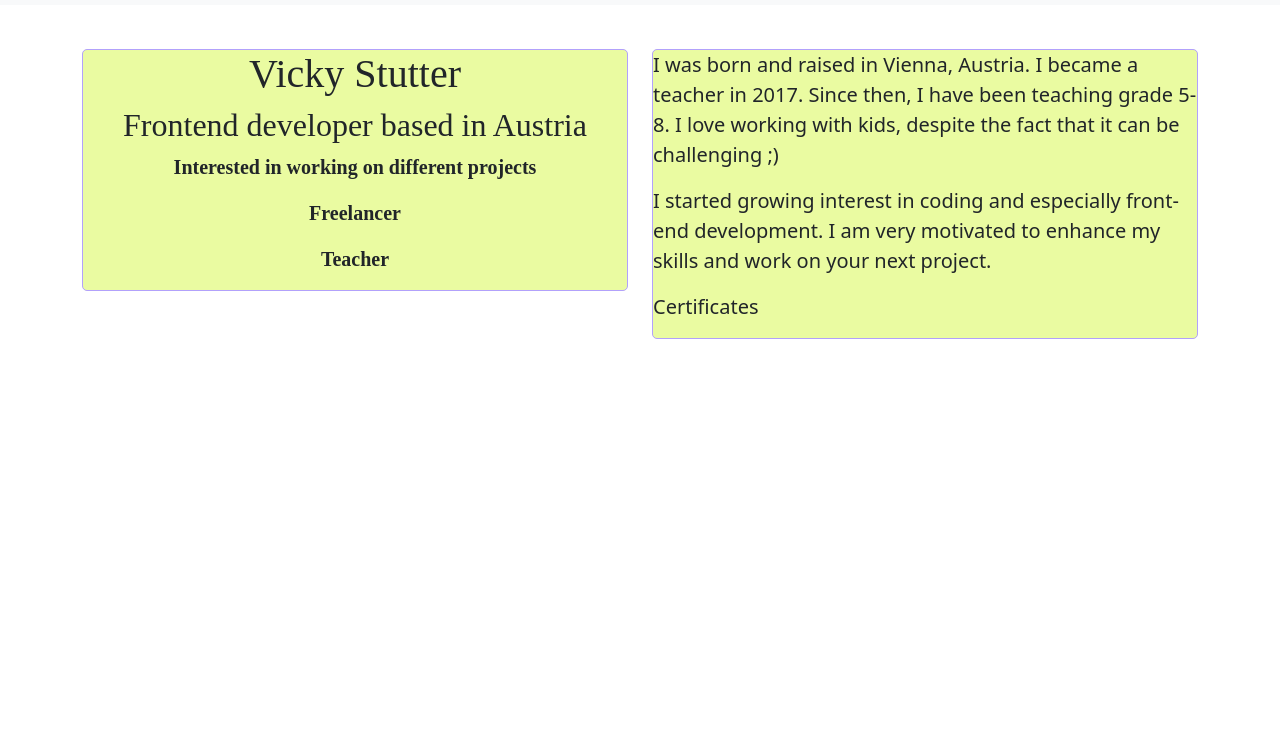
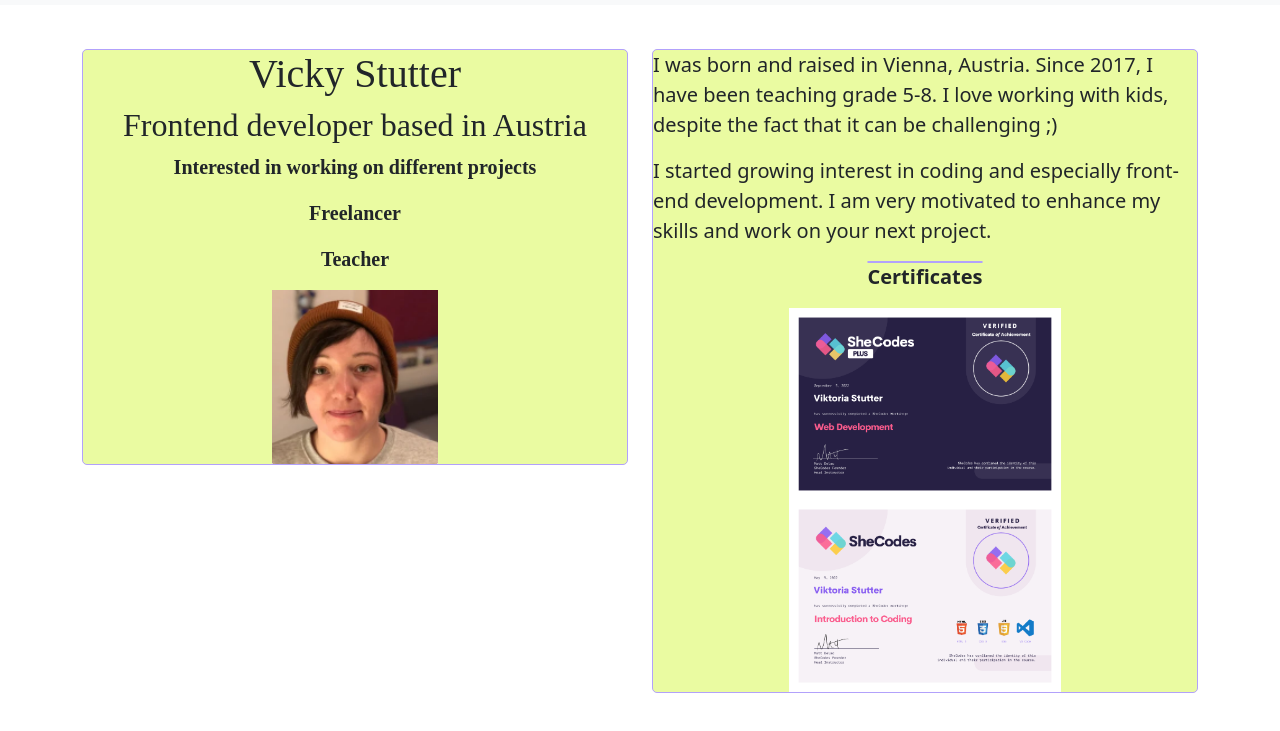
Before and after one commit to vickyviccc/Portfolio-Project, a plain HTML site: page about.html in a window 1280 px wide. Shown: the part 51-782 px from the top of the page. Drawn offline with nearby package versions, Linux system fonts and the light colour scheme; a web font is replaced by a local one.

Commit message:
Added images

```diff
--- a/about.html
+++ b/about.html
@@ -97,13 +97,13 @@
             <p>Interested in working on different projects</p>
             <p>Freelancer</p>
             <p>Teacher</p>
+            <img src="images/Screenshot 2022-05-07 001400.png" alt="#">
           </div>
         </div>
         <div class="col-sm">
           <div class="div2">
             <p>
-              I was born and raised in Vienna, Austria. I became a teacher in
-              2017. Since then, I have been teaching grade 5-8. I love working
+              I was born and raised in Vienna, Austria. Since 2017,  I have been teaching grade 5-8. I love working
               with kids, despite the fact that it can be challenging ;)
             </p>
             <p>
@@ -111,7 +111,12 @@
               development. I am very motivated to enhance my skills and work on
               your next project.
             </p>
-            <p class="certificates">Certificates</p>
+            <div class="div3">
+            <p>Certificates</p>
+            <img src="images/SheCodes Plus Certificate.png" alt="#">
+            <img src="images/SheCodes Certificate.png" alt="#">
+            </div>
+            </div>
           </div>
         </div>
       </div>
--- a/styles.css
+++ b/styles.css
@@ -73,6 +73,21 @@ p {
         font-weight: lighter;
 }
 
+.div3 p {
+   text-align: center;
+    font-weight: bold;
+ text-decoration-line: overline;
+ text-decoration-color: #B2A1FB;
+
+}
+
+.div3 img {
+    max-width: 50%;
+
+        margin: auto;
+        display: block;
+}
+
 
 .btn-branding {
 background: #EAFBA1;
```
Also changed, not shown: images/SheCodes Certificate.png (added), images/SheCodes Plus Certificate.png (added).
